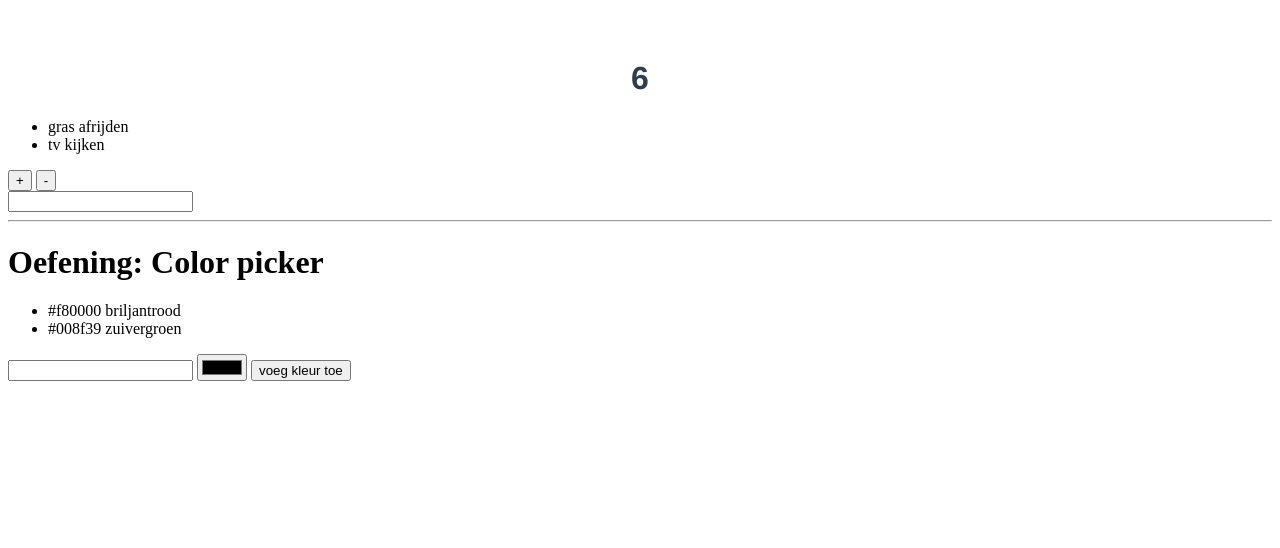
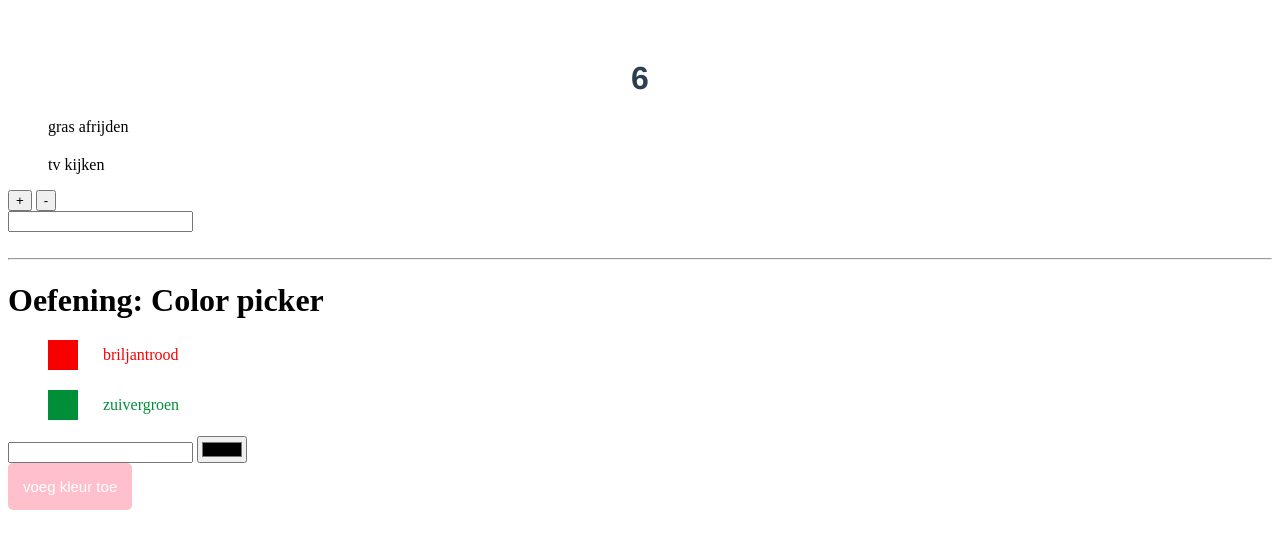
Before and after one commit to magdalenasar/reduxColors, a website built with Vite: page index.html in a window 1280 px wide. Built offline with nearby package versions, Linux system fonts and the light colour scheme.

Commit message:
Adding styling on li-elements

```diff
--- a/index.html
+++ b/index.html
@@ -17,16 +17,16 @@
     <form class="todos" action="">
       <input type="text" name="veld" />
     </form>
-
+    <br />
     <hr />
 
     <h1>Oefening: Color picker</h1>
 
     <ul class="kleuren"></ul>
 
-    <form class="kleuren" action="">
-      <input type="text" name="kleur-naam" />
-      <input type="color" name="color" />
+    <form class="kleuren">
+      <input type="text" name="kleur-veld" />
+      <input type="color" name="kleur-picker" id="kleur-picker" />
       <button id="voegKleur" type="submit">voeg kleur toe</button>
     </form>
 
--- a/main.js
+++ b/main.js
@@ -16,7 +16,10 @@ function render() {
 
   document.querySelector("ul.kleuren").innerHTML = store
     .getState()
-    .kleurState.map((kleur) => `<li>${kleur.hexcode} ${kleur.kleur}</li>`)
+    .kleurState.map(
+      (kleur) =>
+        `<li><div style="background-color: ${kleur.hexcode}"></div> <span style="color:${kleur.hexcode}">${kleur.kleur}</span></li>`
+    )
     .join("");
 }
 
@@ -42,9 +45,8 @@ form.onsubmit = function (e) {
 //  colors:
 
 const kleurForm = document.querySelector("form.kleuren");
-kleurForm.onsubmit = function (e) {
+document.querySelector("#voegKleur").addEventListener("click", function (e) {
   e.preventDefault();
-  store.dispatch(voegKleur(kleurForm.elements["kleur-naam"].value));
+  store.dispatch(voegKleur(kleurForm.elements["kleur-veld"].value));
   kleurForm.reset();
-};
-document.querySelector("#voegKleur").onclick = function () {};
+});
--- a/style.css
+++ b/style.css
@@ -6,3 +6,35 @@
   color: #2c3e50;
   margin-top: 60px;
 }
+
+
+ul{
+  list-style-type: none;
+}
+
+li {
+  display: flex;
+  align-items: center;
+  gap: 5px;
+  margin-top: 20px;
+}
+
+li div{
+  width: 30px;
+  height: 30px;
+  color: transparent;
+  margin-right: 20px;
+
+}
+
+
+form button {
+  background-color: pink;
+  border: none;
+  color: white;
+  padding: 15px 15px;
+  text-align: center;
+  display: block;
+  font-size: 15px;
+  border-radius: 5px;
+}
```
